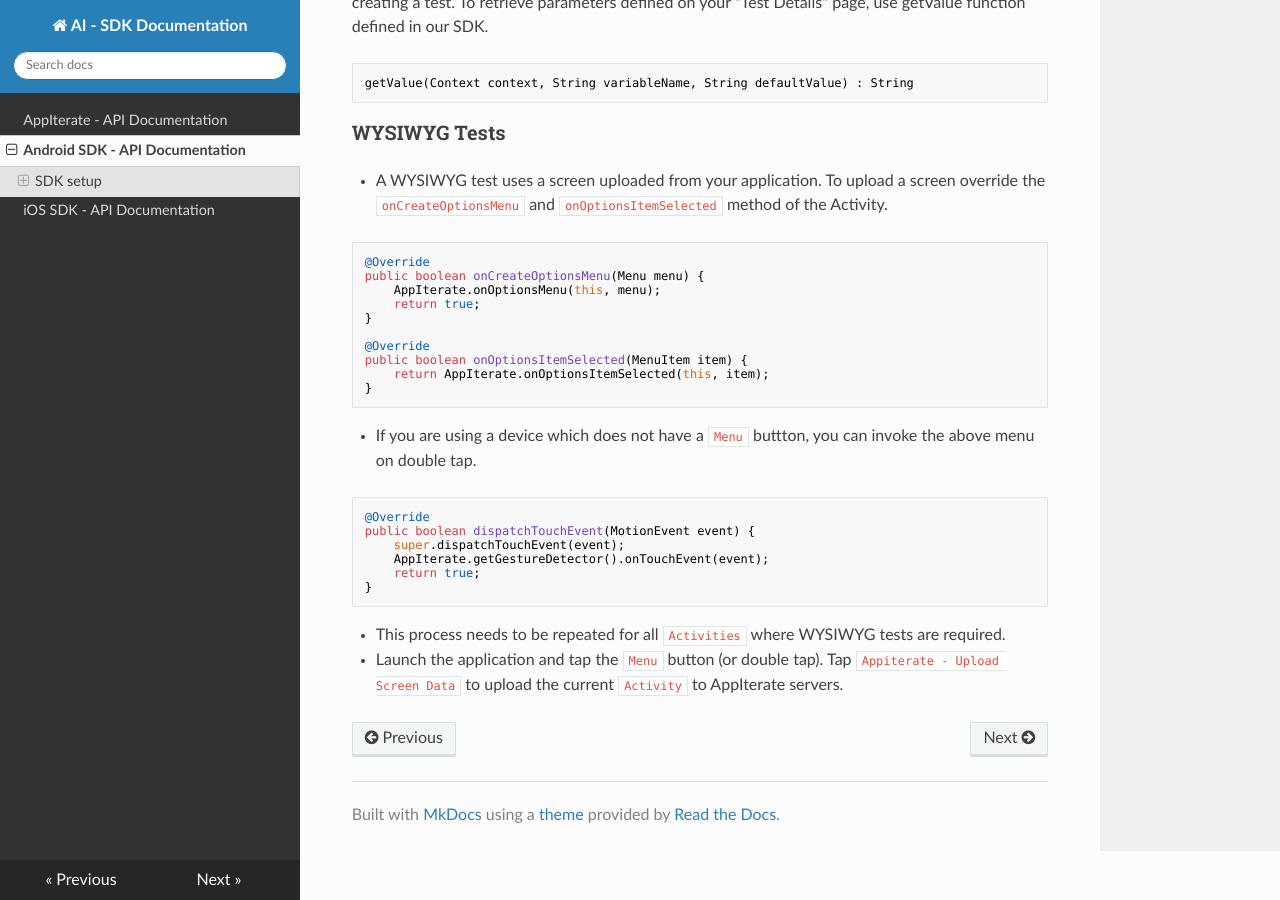
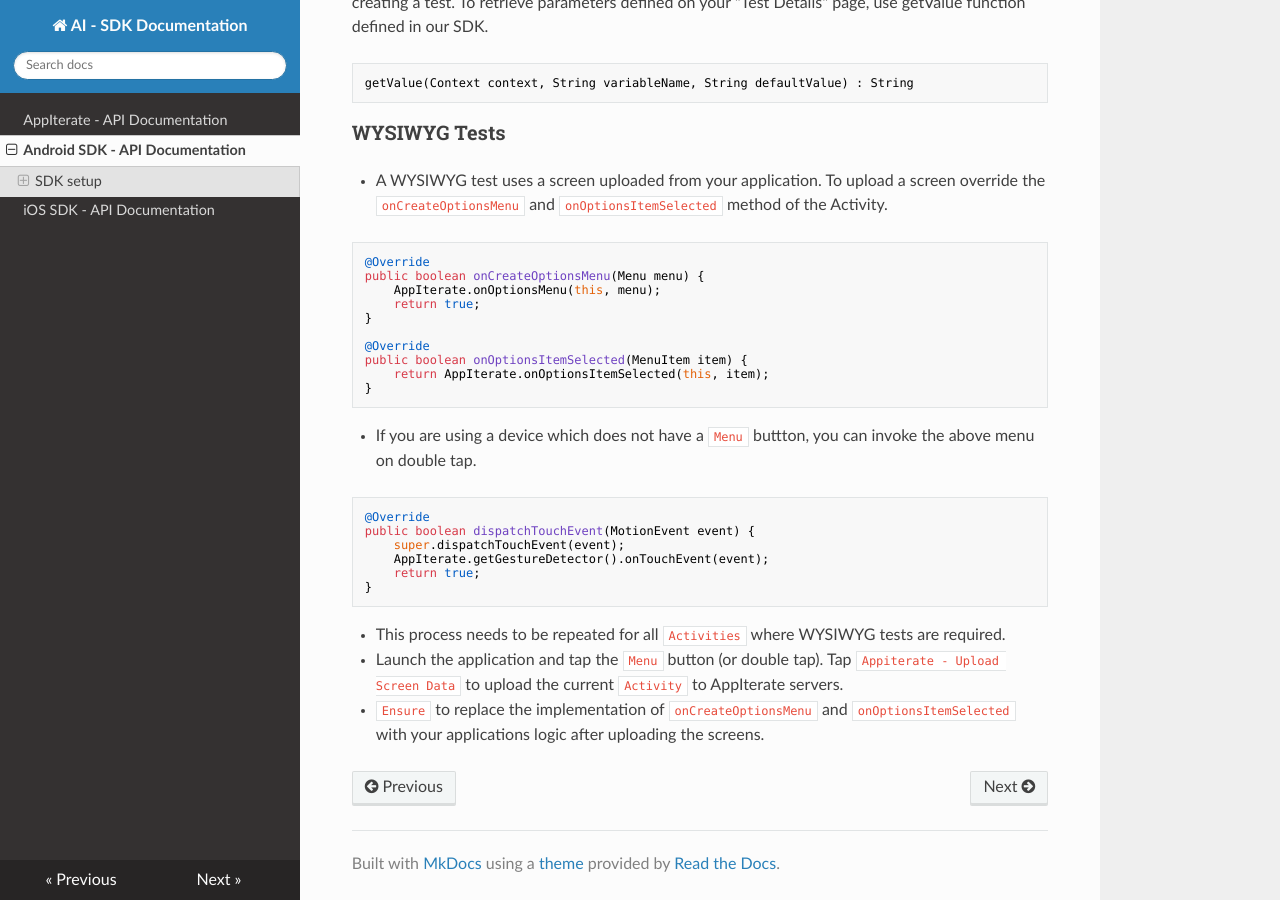
Before and after one commit to AppIterate/docs, an MkDocs documentation site: the page built from docs/android.md, in a window 1280 px wide and 900 px high, scrolled down 3096 px. Built offline with MkDocs 1.6.1, drawn with Linux system fonts in a browser that asks for light colours; nearby versions of some CDN libraries.

Commit message:
upload screens info

```diff
--- a/docs/android.md
+++ b/docs/android.md
@@ -160,3 +160,5 @@ public boolean dispatchTouchEvent(MotionEvent event) {
 * This process needs to be repeated for all `Activities` where WYSIWYG tests are required.
 
 * Launch the application and tap the `Menu` button (or double tap). Tap `Appiterate - Upload Screen Data` to upload the current `Activity` to AppIterate servers.
+
+* `Ensure` to replace the implementation of `onCreateOptionsMenu` and `onOptionsItemSelected` with your applications logic after uploading the screens.
```
